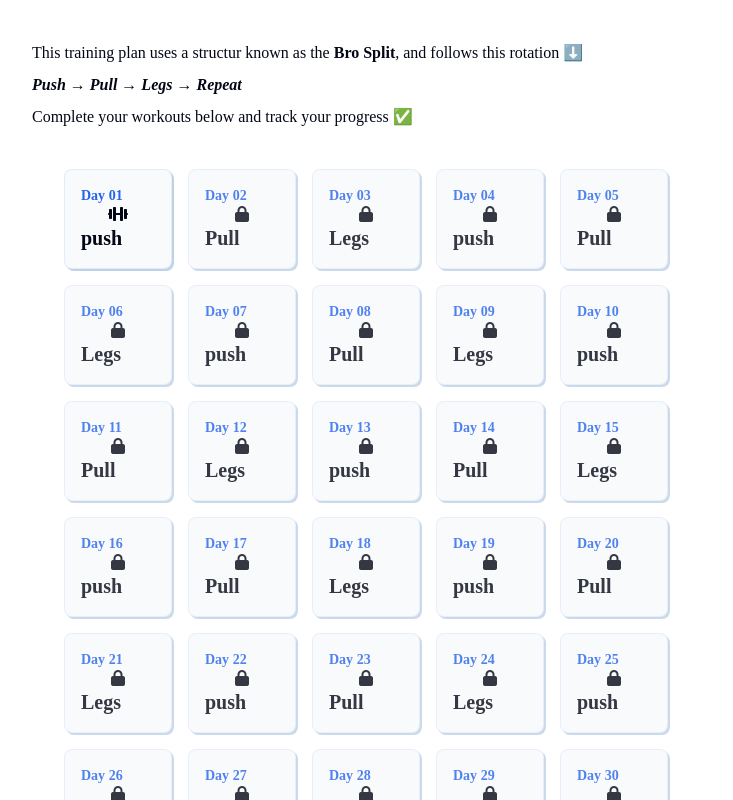
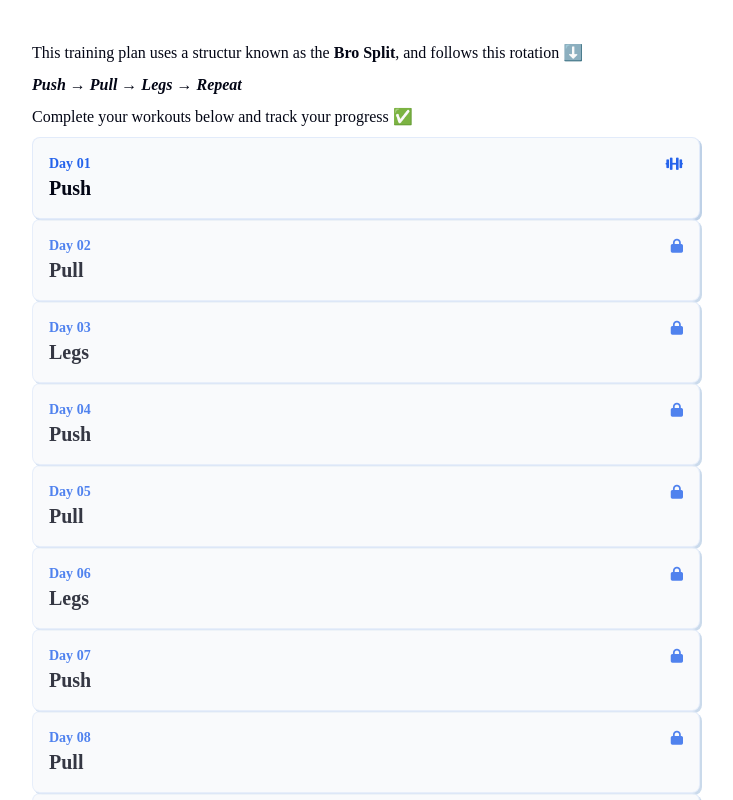
Before and after one commit to SandrAdora/Iron-Pulse, a React (Vite) app: page / in a window 1280 px wide. Shown: the part 600-1400 px from the top of the page, without its empty margins (274-1007 px from the left). Built offline with nearby package versions, Linux system fonts and the light colour scheme; a web font is replaced by a local one.

Commit message:
Update grid.jsx

```diff
--- a/src/components/grid.jsx
+++ b/src/components/grid.jsx
@@ -1,7 +1,6 @@
-import { useState } from 'react'
-import {workoutProgram as training_plan}  from '../utils/index.js'
+import { useState, useEffect } from 'react'
+import { workoutProgram as training_plan } from '../utils/index.js'
 import WorkoutCard from './WorkoutCard.jsx'
-
 
 export default function Grid() {
     const [savedWorkouts, setSavedWorkouts] = useState(null)
@@ -11,85 +10,86 @@ export default function Grid() {
         return entry.isComplete
     })
 
-
     function handleSave(index, data) {
-        // save to local storage and modify the saved workouts
+        // save to local storage and modify the saved workouts state
         const newObj = {
             ...savedWorkouts,
             [index]: {
                 ...data,
-                isComplete: !!data.isComplete || !!savedWorkouts ?.[index]?.isComplete
+                isComplete: !!data.isComplete || !!savedWorkouts?.[index]?.isComplete
             }
         }
         setSavedWorkouts(newObj)
-        localStorage.setItem('iron_pilse', JSON.stringify(newObj))
-        setSavedWorkouts(setSelectedWorkout)
+        localStorage.setItem('brogram', JSON.stringify(newObj))
+        setSelectedWorkout(null)
     }
-    function handleComplete(index, data){
-        // complete a workout ( we modify the completed status)
-        const newObj ={...data}
+
+    function handleComplete(index, data) {
+        // complete a workout (so basically we modify the completed status)
+        const newObj = { ...data }
         newObj.isComplete = true
         handleSave(index, newObj)
     }
 
+    useEffect(() => {
+        if (!localStorage) { return }
+        let savedData = {}
+        if (localStorage.getItem('brogram')) {
+            savedData = JSON.parse(localStorage.getItem('brogram'))
+        }
+        setSavedWorkouts(savedData)
+    }, [])
+
     return (
-        <div className="training-grid-plan">
-            {
-                Object.keys(training_plan).map((workout, workoutIndex) => {
+        <div className="training-plan-grid">
+            {Object.keys(training_plan).map((workout, workoutIndex) => {
+                const isLocked = workoutIndex === 0 ?
+                    false :
+                    !completedWorkouts.includes(`${workoutIndex - 1}`)
+                console.log(workoutIndex, isLocked)
 
-                    const isLocked = (workoutIndex === 0 ?
-                        false:
-                        !completedWorkouts.includes(`${workoutIndex - 1 }`)
-
-                    )
                 const type = workoutIndex % 3 === 0 ?
-                    'push' :
-                    workoutIndex  % 3 === 1 ?
+                    'Push' :
+                    workoutIndex % 3 === 1 ?
                         'Pull' :
                         'Legs'
+
                 const trainingPlan = training_plan[workoutIndex]
-                    // creating our num days
                 const dayNum = ((workoutIndex / 8) <= 1) ? '0' + (workoutIndex + 1) : workoutIndex + 1
-                    const icon =   workoutIndex % 3 === 0 ?
-                    (<i className='fa-solid fa-dumbbell'></i>) : (workoutIndex % 3 === 1 ?
-                        (<i className='fa-solid fa-weight-hanging'></i>) : (<i className='fa-solid fa-bolt'></i>))
-                if(workoutIndex === selectedWorkout){
+                const icon = workoutIndex % 3 === 0 ? (
+                    <i className='fa-solid fa-dumbbell'></i>
+                ) : (
+                    workoutIndex % 3 === 1 ? (
+                        <i className='fa-solid fa-weight-hanging'></i>
+                    ) : (
+                        <i className='fa-solid fa-bolt'></i>
+                    )
+                )
+
+                if (workoutIndex === selectedWorkout) {
                     return (
-                        <WorkoutCard
-                        savedWeights={savedWorkouts?.[workoutIndex]?.weights}
-                        handleSave={handleSave}
-                        handleComplete={handleComplete}
+                        <WorkoutCard savedWeights={savedWorkouts?.[workoutIndex]?.weights} handleSave={handleSave} handleComplete={handleComplete} key={workoutIndex} trainingPlan={trainingPlan} type={type} workoutIndex={workoutIndex} icon={icon} dayNum={dayNum} />
+                    )
+                }
 
-                        key={workoutIndex}
-                        trainingPlan={trainingPlan}
-                        type={type}
-                        workoutIndex={workoutIndex}
-                        icon={icon}
-                        dayNum={dayNum}
-                        />)}
                 return (
-                        <button onClick={() =>{
-                            if ( isLocked) {return}
-                            setSelectedWorkout[workoutIndex]
-                        }} className={'card plan-card ' + (isLocked ? 'inactive' : '')} key={workoutIndex}>
+                    <button onClick={() => {
+                        if (isLocked) { return }
+                        setSelectedWorkout(workoutIndex)
+                    }} className={'card plan-card  ' + (isLocked ? 'inactive' : '')} key={workoutIndex}>
                         <div className='plan-card-header'>
                             <p>Day {dayNum}</p>
+                            {isLocked ? (
+                                <i className='fa-solid fa-lock'></i>
+                            ) : (icon)}
                         </div>
-                            {isLocked ? (
-                                <i className="fa-solid fa-lock"></i>
-                            ) : (
-                                workoutIndex % 3 === 0 ?  (
-                                    // push day
-                                    <i className='fa-solid fa-dumbbell'></i>
-                                ) : (icon)
-                            )}
+
                         <div className='plan-card-header'>
                             <h4><b>{type}</b></h4>
                         </div>
                     </button>
                 )
-                })
-            }
+            })}
         </div>
     )
 }
```
Lines whose indentation alone changed are shown as unchanged.
